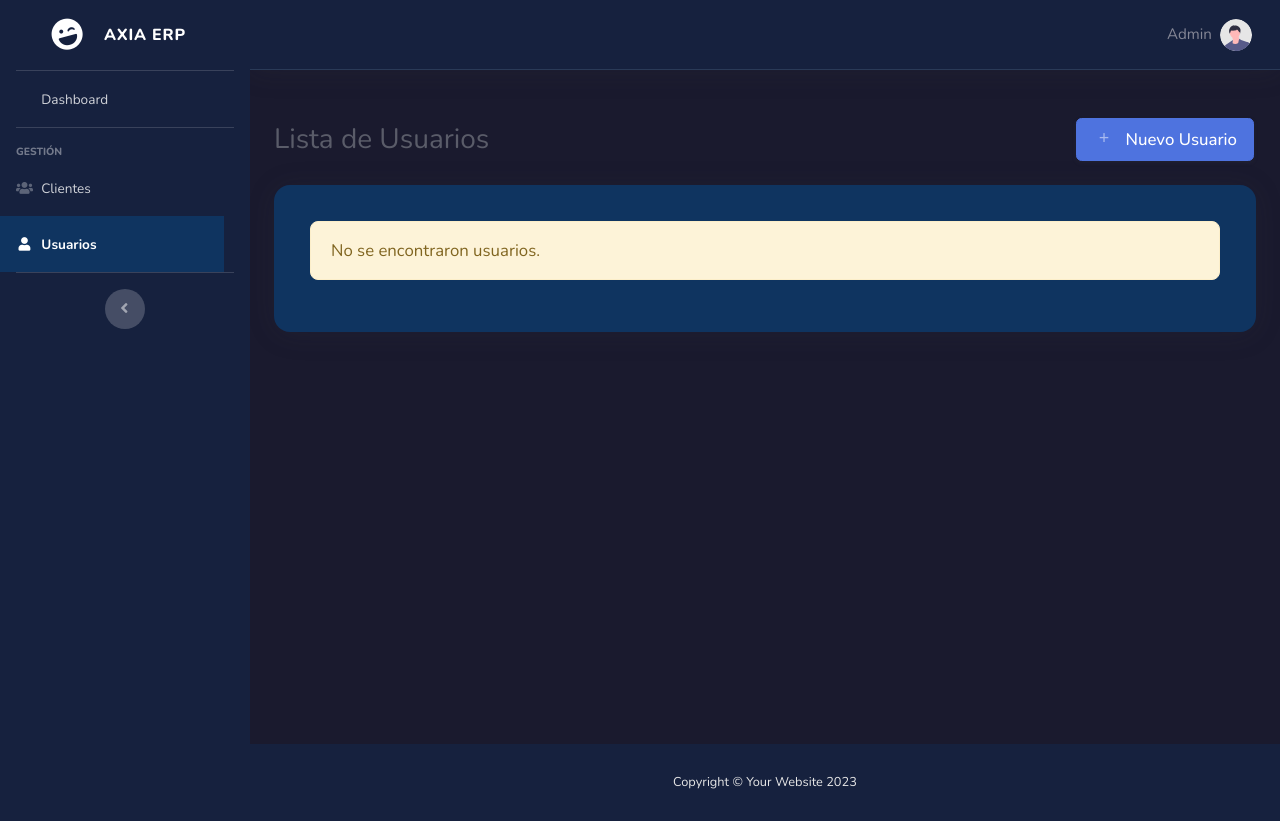
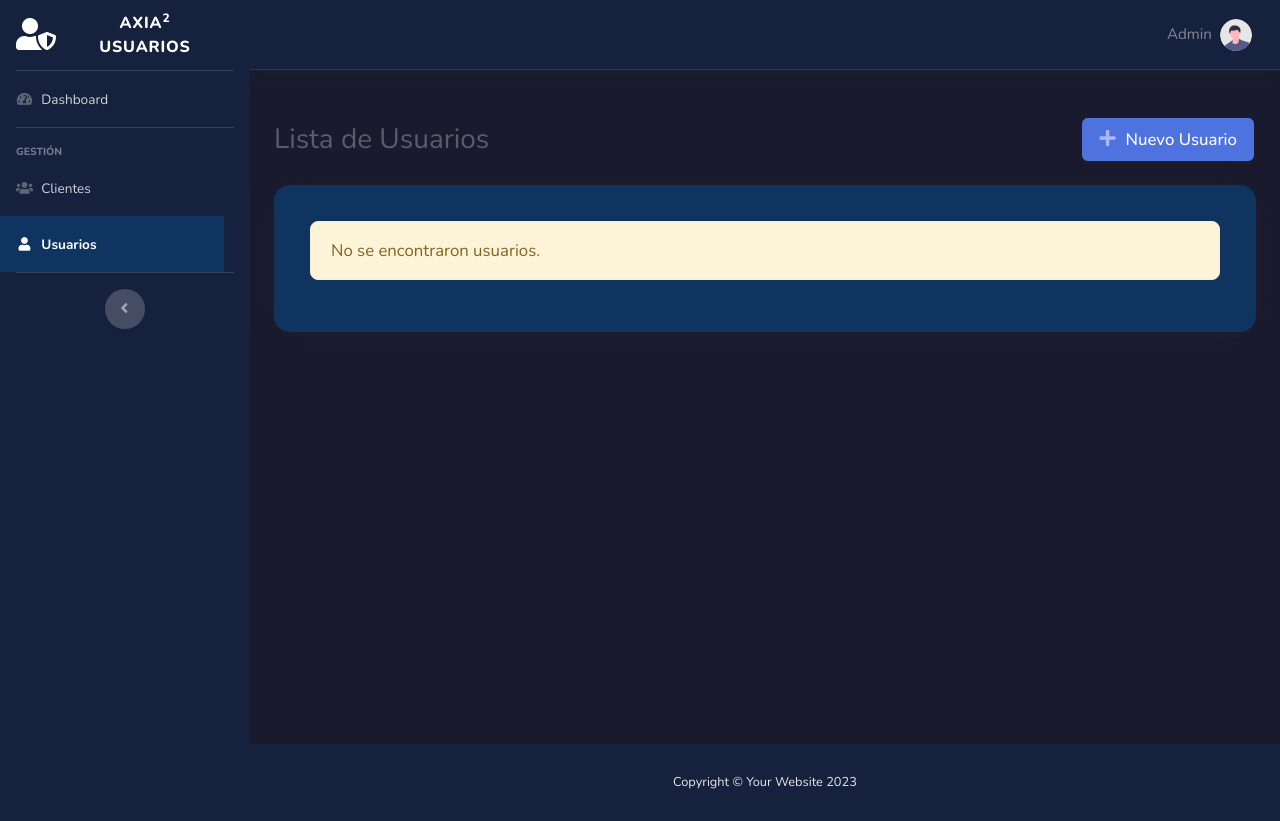
Before and after one commit to aguascesar/erp, a plain HTML site: page modules/gestion/usuarios/lista.html in a window 1280 px wide. Drawn offline with Linux system fonts and the light colour scheme; files that its build step writes are made by us from their sources; files whose address does not match are found by name.

Commit message:
Recuperacion coherencia de enlaces de 2do nivel

```diff
--- a/modules/gestion/usuarios/lista.html
+++ b/modules/gestion/usuarios/lista.html
@@ -19,17 +19,17 @@
     <meta name="viewport" content="width=device-width, initial-scale=1, shrink-to-fit=no">
     <meta name="description" content="">
     <meta name="author" content="">
-    <link rel="icon" type="image/x-icon" href="../assets/img/fotor-ai-20240426194848.ico">
+    <link rel="icon" type="image/x-icon" href="../../../assets/img/fotor-ai-20240426194848.ico">
     <title>AXIA ERP - Usuarios</title>
 
     <!-- Custom fonts for this template-->
-    <link href="../../assets/vendor/fontawesome-free/css/all.min.css" rel="stylesheet" type="text/css">
-    <link href="../../assets/css/fonts.css" rel="stylesheet">
+    <link href="../../../assets/vendor/fontawesome-free/css/all.min.css" rel="stylesheet" type="text/css">
+    <link href="../../../assets/css/fonts.css" rel="stylesheet">
 
     <!-- Custom styles for this template-->
-    <link href="../../assets/css/sb-admin-2.min.css" rel="stylesheet">
-    <link href="../../assets/vendor/datatables/dataTables.bootstrap4.min.css" rel="stylesheet">
-    <link href="../../assets/css/custom-theme.css" rel="stylesheet">
+    <link href="../../../assets/css/sb-admin-2.min.css" rel="stylesheet">
+    <link href="../../../assets/vendor/datatables/dataTables.bootstrap4.min.css" rel="stylesheet">
+    <link href="../../../assets/css/custom-theme.css" rel="stylesheet">
 
     <style>
         /* Asegurar que la fuente se aplique correctamente */
@@ -163,11 +163,11 @@
     <div id="wrapper">
         <!-- Sidebar -->
         <ul class="navbar-nav bg-gradient-primary sidebar sidebar-dark accordion" id="accordionSidebar">
-            <a class="sidebar-brand d-flex align-items-center justify-content-center" href="../dashboard.html">
-                <div class="sidebar-brand-icon rotate-n-15">
-                    <i class="fas fa-laugh-wink"></i>
+            <a class="sidebar-brand d-flex align-items-center justify-content-center" href="../../../index.html">
+                <div class="sidebar-brand-icon ">
+                    <i class="fas fa-fw fa-user-shield"></i>
                 </div>
-                <div class="sidebar-brand-text mx-3">AXIA ERP</div>
+                <div class="sidebar-brand-text mx-3">AXIA<sup>2</sup> Usuarios</div>
             </a>
 
             <!-- Divider -->
```
Also changed, not shown: modules/gestion/clientes/agregar.html (+5 -5 lines), modules/gestion/clientes/editar.html (+4 -4 lines), modules/gestion/clientes/lista.html (+5 -5 lines), modules/gestion/dashboard.html (+5 -4 lines), modules/gestion/productos/lista.html (+9 -9 lines), modules/gestion/usuarios/agregar.html (+8 -7 lines).
